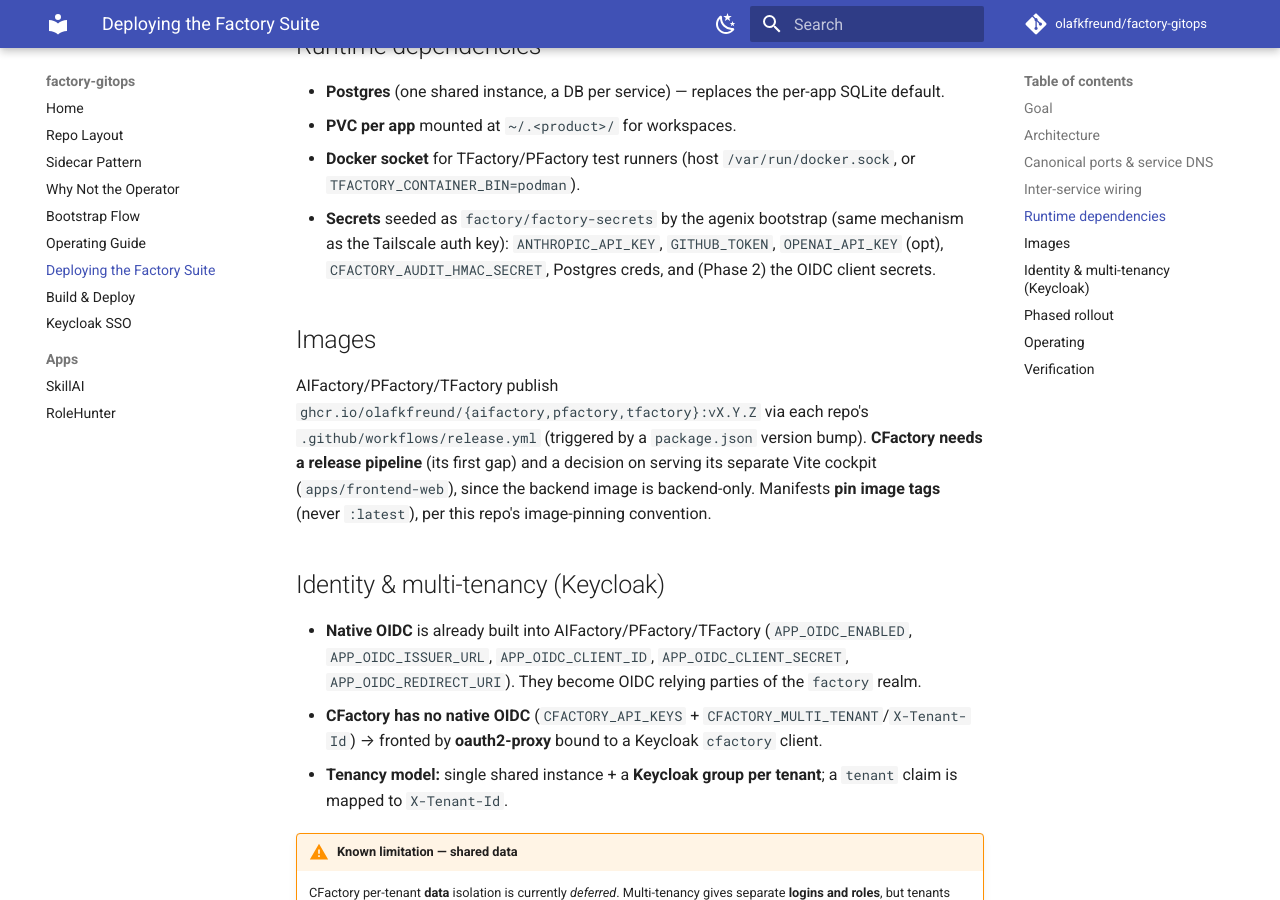
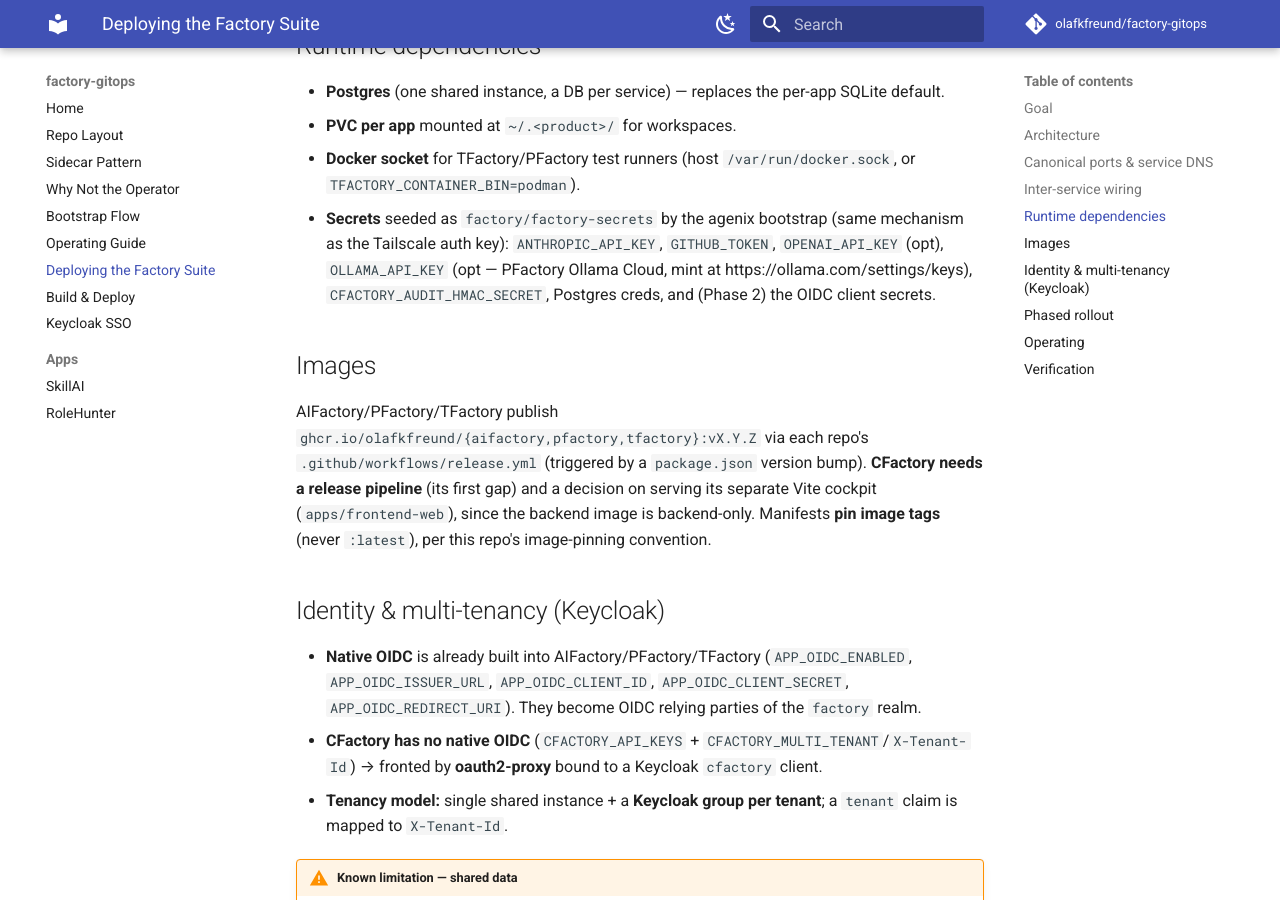
Before and after one commit to olafkfreund/factory-gitops, an MkDocs documentation site: the page built from docs/deploying-the-factory-suite.md, in a window 1280 px wide and 900 px high, scrolled down 1614 px. Built offline with MkDocs 1.6.1 and Material for MkDocs 9.7.7, drawn with Linux system fonts in a browser that asks for light colours; comment, search, counter and statistics services are not loaded.

Commit message:
feat(pfactory): wire OLLAMA_API_KEY for Ollama Cloud (PFactory #94)
PFactory now supports Ollama Cloud (hosted OpenAI-compatible inference at
https://ollama.com, authed by OLLAMA_API_KEY) — see PFactory #94 / #95.

- Reference OLLAMA_API_KEY from factory-secrets in PFactory's deployment env,
  mirroring OPENAI_API_KEY. Marked optional: true so the pod still starts
  before the key is seeded into factory-secrets (base URL defaults to
  https://ollama.com, so the key is the only required piece).
- Document OLLAMA_API_KEY (opt) in the factory-secrets key inventory.

The secret VALUE is seeded into factory-secrets by the agenix bootstrap on the
host (same mechanism as the other provider keys) — not committed here.

Co-Authored-By: Claude Opus 4.8 <noreply@anthropic.com>

```diff
--- a/docs/deploying-the-factory-suite.md
+++ b/docs/deploying-the-factory-suite.md
@@ -59,6 +59,7 @@ Bind via `APP_PORT` (AIF/PF/TF) or `CFACTORY_BACKEND_PORT` (CF).
   `TFACTORY_CONTAINER_BIN=podman`).
 - **Secrets** seeded as `factory/factory-secrets` by the agenix bootstrap (same mechanism as the
   Tailscale auth key): `ANTHROPIC_API_KEY`, `GITHUB_TOKEN`, `OPENAI_API_KEY` (opt),
+  `OLLAMA_API_KEY` (opt — PFactory Ollama Cloud, mint at https://ollama.com/settings/keys),
   `CFACTORY_AUDIT_HMAC_SECRET`, Postgres creds, and (Phase 2) the OIDC client secrets.
 
 ## Images
```
Also changed, not shown: 1 other file.
